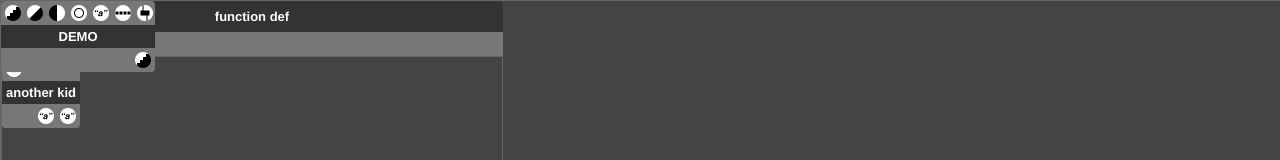
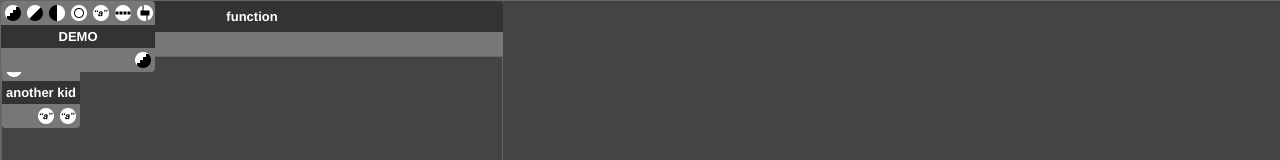
Before and after one commit to trbabb/ramen, a React (Create React App) app: page / in a window 1280 px wide. Shown: the top 160 px of the page. Built offline with nearby package versions, Linux system fonts and the light colour scheme.

Commit message:
src/AST.js

```diff
--- a/src/App.css
+++ b/src/App.css
@@ -23,6 +23,7 @@
 
 .MNode:active {
   cursor:grabbing;
+  z-index:1000;
 }
 
 img {
--- a/src/App.js
+++ b/src/App.js
@@ -32,7 +32,8 @@ const availableNodes = [
         new NodeData("+", {type_ids : ['float', 'float', 'float'], n_sinks: 2}),
         new NodeData("-", {type_ids : ['float', 'float', 'float'], n_sinks: 2}),
         new NodeData("*", {type_ids : ['float', 'float', 'float'], n_sinks: 2}),
-        new NodeData("hello", {type_ids : ['float', 'float', 'float'], n_sinks: 2}),
+        new NodeData("/", {type_ids : ['float', 'float', 'float'], n_sinks: 2}),
+        new NodeData("function", {type_ids : ['float', 'float', 'float'], n_sinks: 2}),
         new NodeData("helloWorld", {type_ids : ['float', 'float', 'float'], n_sinks: 2}),
         new NodeData("sendHello", {type_ids : ['float', 'float', 'float'], n_sinks: 2}),
         new NodeData("createWorld", {type_ids : ['float', 'float', 'float'], n_sinks: 2}),
@@ -73,10 +74,10 @@ class App extends React.Component {
 
 
     loadDefaultNodeGraph = () => {
-        this.addNode("wat", {type_ids: ['float','float','float','float'], n_sinks: 3})
-        this.addNode("+", {type_ids: ['int','int','int'], n_sinks: 2})
+        this.addNode("wat",                     {type_ids: ['float','float','float','float'], n_sinks: 3})
+        this.addNode("+",                       {type_ids: ['int','int','int'], n_sinks: 2})
         this.addNode("a function named \"💩\"", {type_ids: ['float','float','float','float'], n_sinks: 2})
-        this.addNode("function def",            {type_ids: ['str','str','str'],               n_sinks: 2})
+        this.addNode("function",                {type_ids: ['str','str','str'],               n_sinks: 2})
         this.addNode("child node",              {type_ids: ['str','str'],                     n_sinks:1}, 3) // parent=3
         this.addNode("another kid",             {type_ids: ['str','str','str'],               n_sinks:1}, 3) // parent=3
 
--- a/src/NodeData.js
+++ b/src/NodeData.js
@@ -87,4 +87,9 @@ export class NodeData {
     }
 
 
+    hasBody() {
+        return (this.name === "function" || this.name === "loop")
+    }
+
+
 }
--- a/src/mNode.js
+++ b/src/mNode.js
@@ -24,7 +24,7 @@ export class MNode extends React.PureComponent {
 
 
     makePorts(doSinks) {
-        var sig   = this.props.type_sig;
+        var sig   = this.props.node.type_sig;
         var start = doSinks ? 0 : sig.n_sinks;
         var end   = doSinks ? sig.n_sinks : sig.type_ids.length;
         var z = []
@@ -40,7 +40,7 @@ export class MNode extends React.PureComponent {
                 port_id       = {port_id}
                 node_id       = {that.props.node_id}
                 type_id       = {type_id}
-                links         = {that.props.port_links.get(port_id)}
+                links         = {that.props.node.port_links.get(port_id)}
                 direction     = {doSinks ? [0,-1] : [0,1]}
                 is_sink       = {doSinks}
                 onPortClicked = {that.props.mutation_callbacks.onPortClicked}
@@ -55,7 +55,7 @@ export class MNode extends React.PureComponent {
         return (
             <div className="MNode Function">
                 <div className="FnHeader Function">
-                    <div className="CallName Function">{this.props.name}</div>
+                    <div className="CallName Function">{this.props.node.name}</div>
                     {this.makePorts(false)}
                 </div>
                 <NodeView
@@ -77,7 +77,7 @@ export class MNode extends React.PureComponent {
                     {this.makePorts(true)}
                 </div>
                 <div className="CallName">
-                    {this.props.name}
+                    {this.props.node.name}
                 </div>
                 <div className="PortGroup SourcePortGroup">
                     {this.makePorts(false)}
@@ -93,7 +93,7 @@ export class MNode extends React.PureComponent {
                     position={this.state.position}
                     cancel=".NodeView"
                     onDrag={this.onDrag}>
-                {this.props.child_nodes.size > 0 ? this.renderFunctionDefBody() : this.renderPlainBody()}
+                {this.props.node.hasBody() ? this.renderFunctionDefBody() : this.renderPlainBody()}
             </Draggable>
         );
     }
--- a/src/mNodeView.js
+++ b/src/mNodeView.js
@@ -88,7 +88,7 @@ export class NodeView extends React.PureComponent {
         for (var node_id of this.props.ng.child_nodes) {
             var n = this.props.ng.nodes.get(node_id);
             var x = {}
-            if (n.child_nodes.size > 0) {
+            if (n.hasBody()) {
                 // these are heavy, so don't send them to
                 // the nodes which don't have inner nodes.
                 x.ng          = this.props.ng.ofNode(node_id)
@@ -98,7 +98,7 @@ export class NodeView extends React.PureComponent {
                               key={"__node_" + node_id}
                               paneID={this.props.id}
                               mutation_callbacks={this.props.mutation_callbacks}
-                              {...n}
+                              node={n}
                               {...x} />);
         }
 
```
